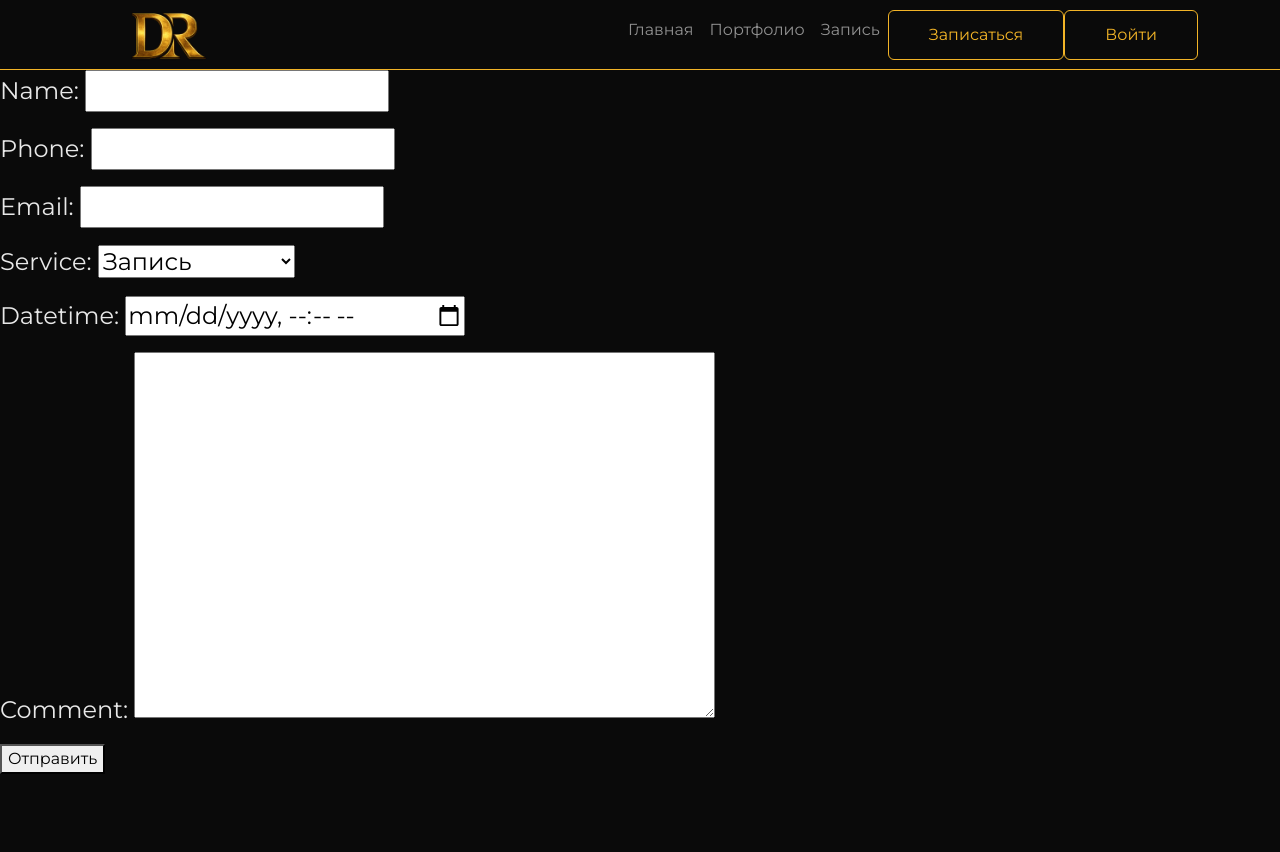
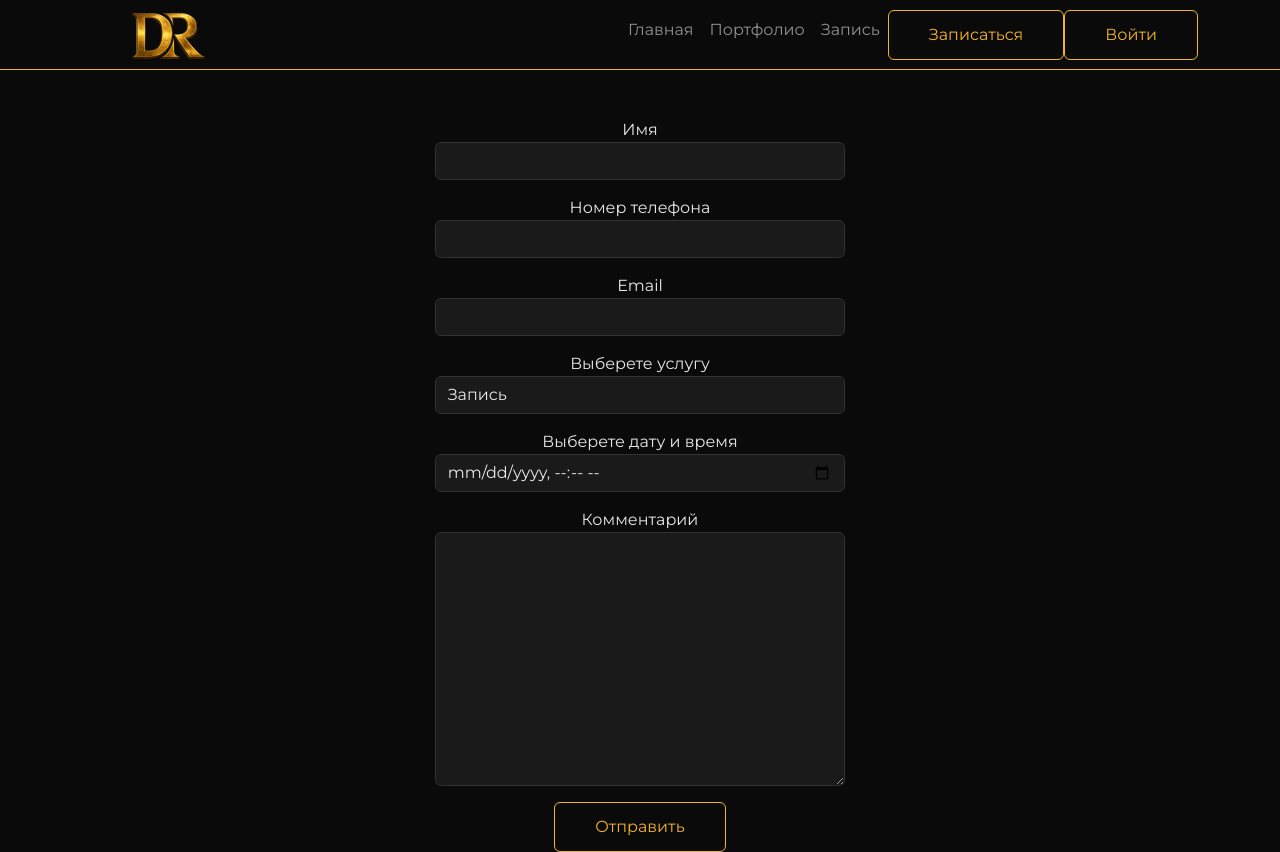
Before and after one commit to dmitrylunar/stando, a Django app: page /booking/ in a window 1280 px wide. Before the commit the page ends 774 px from the top, so only its background shows below. Run offline with Django 5.2, Linux system fonts and the light colour scheme; some web fonts are replaced.

Commit message:
Style booking form

```diff
--- a/templates/booking/booking.html
+++ b/templates/booking/booking.html
@@ -1,9 +1,42 @@
 {% extends 'base.html' %}
 
 {% block content %}
-<form method="post">
+<form method="POST">
     {% csrf_token %}
-    {{ form.as_p }}
-    <button type="submit">Отправить</button>
+    <div class="text-center row justify-content-center mt-5">
+        <div class="col-md-4">
+                <div class="mb-3">
+                    <label for='name'>Имя</label>
+                        <input type="text" name="name" id="id_name" maxlength="100" required="" class="form-control">
+                </div>
+                <div class="mb-3">
+                    <label for="phone">Номер телефона</label>
+                        <input type="text" name="phone" maxlength="20" required="" id="id_phone" class="form-control">
+                </div>
+                <div class="mb-3">
+                    <label for="email">Email</label>
+                        <input type="text" name="email" maxlength="100" required="" id="id_email" class="form-control">
+                </div>
+                <div class="mb-3">
+                    <label for="select">Выберете услугу</label>
+                        <select name="service" id="id_service" class="form-control">
+                            <option value="rec" selected="">Запись</option>
+                            <option value="master">Сведение</option>
+                            <option value="instrumental">Аранжировка</option>
+                            <option value="lyrics">Текст</option>
+                        </select>
+                </div>
+                <div class="mb-3">
+                    <label for="datetime">Выберете дату и время</label>
+                        <input type="datetime-local" name="datetime" required="" id="id_datetime" class="form-control">
+                </div>
+                <div class="mb-3">
+                    <label for="comment">Комментарий</label>
+                        <textarea name="comment" cols="40" rows="10" id="id_comment" class="form-control"></textarea>
+                </div>
+                    <button type="submit" class="btn btn-primary">Отправить</button>
+            </div>
+        </div>
+    </div>
 </form>
 {% endblock %}
```
